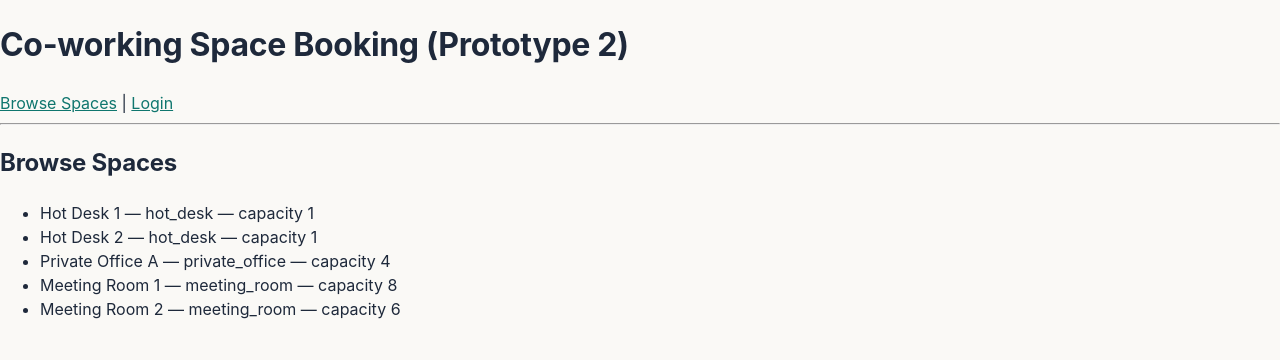
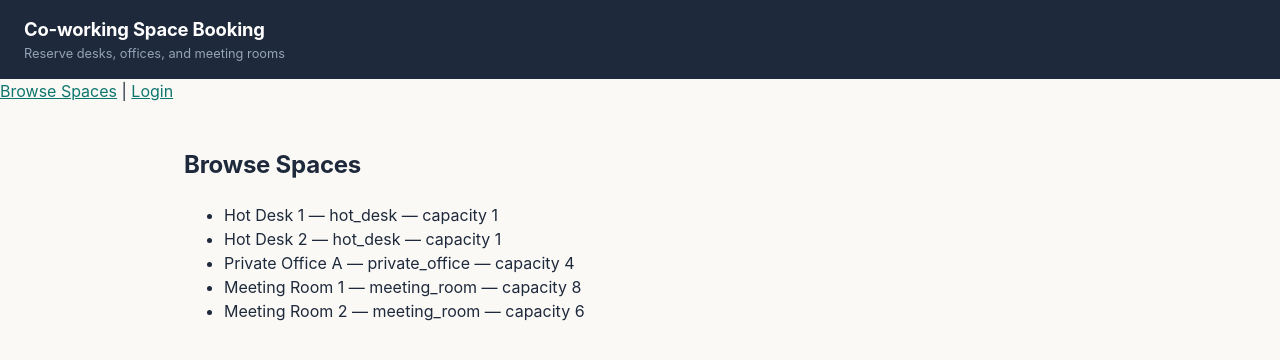
Before and after one commit to bluesand019/Co-working-space-booking-app, a React (Vite) app: page / in a window 1280 px wide. Shown: the top 360 px of the page. Built offline with nearby package versions, Linux system fonts and the light colour scheme.

Commit message:
Updated app.jsx to adjust styling

```diff
--- a/src/App.jsx
+++ b/src/App.jsx
@@ -8,17 +8,18 @@ import BookSpace from "./pages/BookSpace";
 import MyBookings from "./pages/MyBookings";
 import AdminDashboard from "./pages/AdminDashboard";
 import ManageResources from "./pages/ManageResources";
+import "./App.css";
 
-// Cycle 2: real routing + navbar + role-protected pages.
-// This file is the integration point for all 3 branches —
-// merge here last, after auth, booking-flow, and admin-dashboard land.
 function App() {
   return (
     <BookingProvider>
       <BrowserRouter>
-        <h1>Co-working Space Booking (Prototype 2)</h1>
+        <header className="app-header">
+          <h1>Co-working Space Booking</h1>
+          <div className="subtitle">Reserve desks, offices, and meeting rooms</div>
+        </header>
         <Navbar />
-        <hr />
+        <main className="main-content">
           <Routes>
             <Route path="/" element={<BrowseSpaces />} />
             <Route path="/login" element={<Login />} />
@@ -55,6 +56,7 @@ function App() {
               }
             />
           </Routes>
+        </main>
       </BrowserRouter>
     </BookingProvider>
   );
```
Lines whose indentation alone changed are shown as unchanged.
